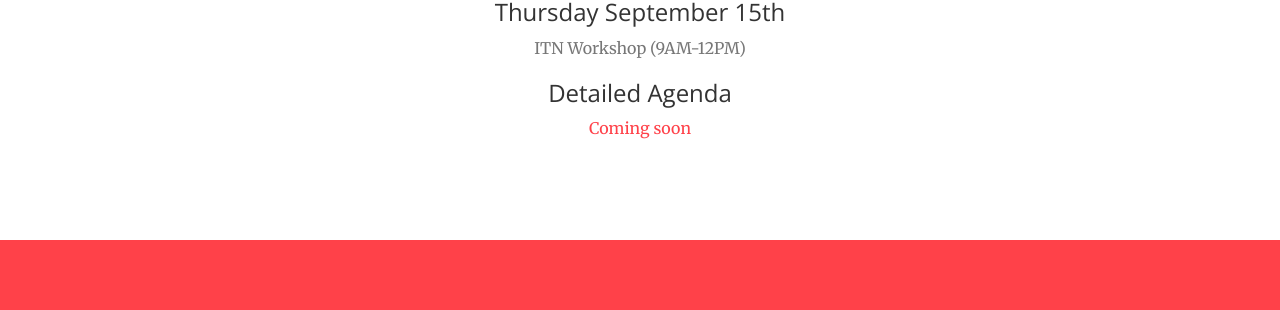
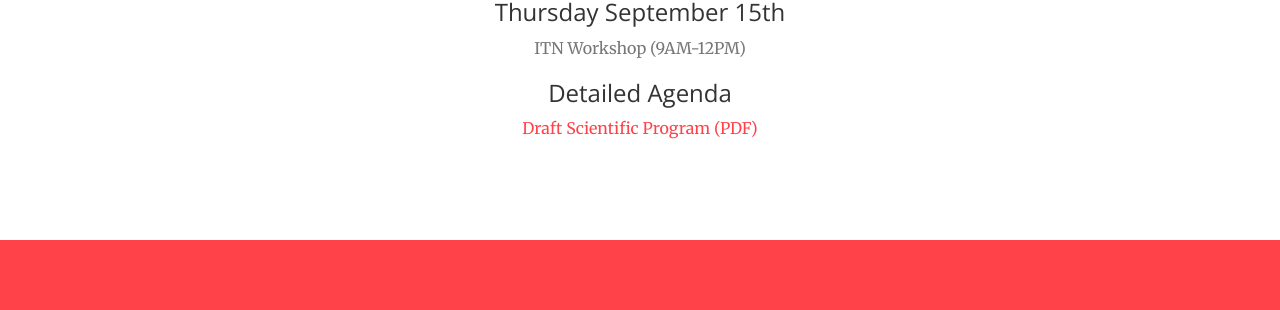
Before and after one commit to griffithlab/itcr2022, a Jekyll site: the page built from index.html, in a window 1280 px wide and 900 px high, scrolled down 1898 px. Shown: the part 142-452 px from the top of the window. Built offline with Jekyll 4.4.1, drawn with Linux system fonts in a browser that asks for light colours.

Commit message:
rename link to draft program

```diff
--- a/_includes/schedule.html
+++ b/_includes/schedule.html
@@ -24,7 +24,7 @@
                     <h3>Thursday September 15th</h3>
                     <p class="text-muted">ITN Workshop (9AM-12PM)</p>
                     <h3>Detailed Agenda</h3>
-                    <p class="text-muted"><a href="/pdf/ITCR_2022_Program_v2.pdf">Coming soon</a></p>
+                    <p class="text-muted"><a href="/pdf/ITCR_2022_Program_v2.pdf">Draft Scientific Program (PDF)</a></p>
                 </div>
             </div>
         </div>
```
